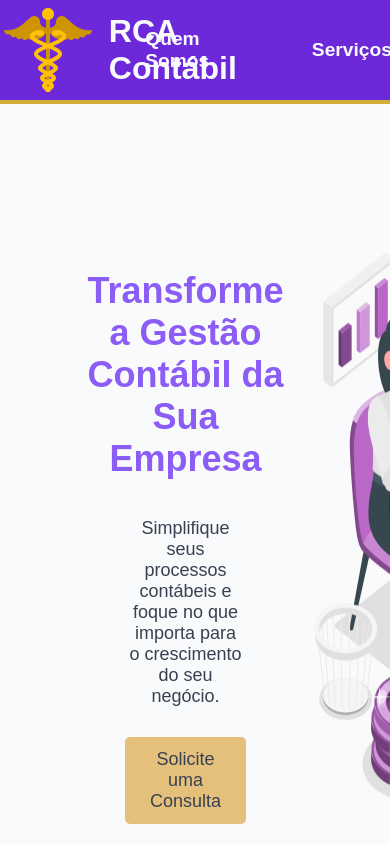
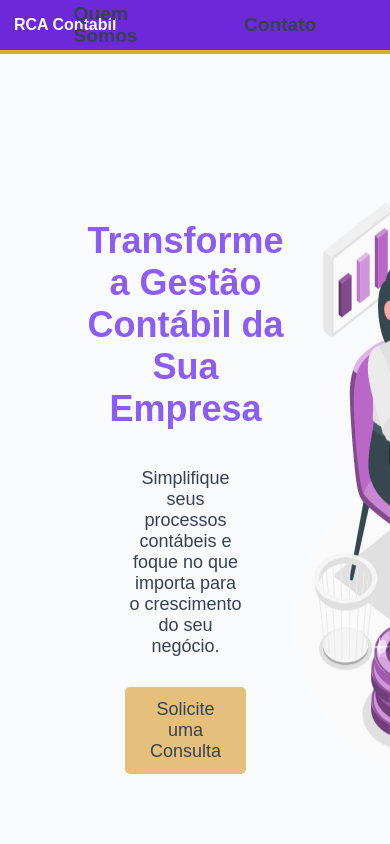
Before and after one commit to JbRodrigues/RCA-Contabilidade, a plain HTML site: page index.html in a window 390 px wide. Shown: the top 844 px of the page. Drawn offline with Linux system fonts and the light colour scheme.

Commit message:
Adjust responsivity

```diff
--- a/assets/css/components/navbar.css
+++ b/assets/css/components/navbar.css
@@ -8,6 +8,10 @@ header {
   display: flex;
   align-items: center;
   justify-content: space-evenly;
+}
+
+.nav-drop {
+  display: none;
 }
 
 .nav-title-container {
@@ -26,11 +30,20 @@ header {
   padding: 0.3rem;
 }
 
+.drop-button {
+  display: none;
+}
+
 .nav-text-container {
   display: flex;
   justify-content: center;
   width: 50%;
   margin: 0.3rem;
+}
+
+.nav-text-container li {
+  text-decoration: none;
+  list-style-type: none;
 }
 
 .nav-text {
@@ -56,3 +69,62 @@ hr {
   border: 2px solid var(--highlight);
   margin-top: 0;
 }
+
+/*RESPONSIVIDADE--------------------------------------------------------*/
+
+@media (max-width: 768px) {
+  .navbar {
+    height: 50px;
+    display: flex;
+    align-items: center;
+    justify-content: space-around;
+  }
+
+  .nav-title-container img {
+    display: none;
+  }
+  .nav-title {
+    display: flex;
+    align-items: center;
+    justify-content: start;
+    margin: 0.1rem;
+    font-size: 1rem;
+    color: var(--base);
+  }
+
+  .drop-button {
+    display: block;
+    width: 50px;
+    height: 50px;
+    color: var(--base);
+  }
+
+  .nav-text-container {
+    display: flex;
+    flex-direction: row;
+    align-items: center;
+    justify-content: center;
+  }
+
+  .nav-text {
+    display: flex;
+    align-items: center;
+    justify-content: center;
+    color: var(--neutral);
+    font-weight: bold;
+    font-size: larger;
+    text-decoration: none;
+    margin: 1rem;
+    padding: 0.3rem;
+  }
+
+  .nav-text:hover {
+    border: 1px solid var(--highlight);
+    border-radius: 5px;
+  }
+
+  hr {
+    border: 2px solid var(--highlight);
+    margin-top: 0;
+  }
+}
--- a/index.html
+++ b/index.html
@@ -20,11 +20,13 @@
           <h2 class="nav-title">RCA Contábil</h2>
         </div>
 
-        <div class="nav-text-container">
-          <a href="#quem-somos" class="nav-text quem-somos">Quem Somos</a>
-          <a href="#servicos" class="nav-text servicos">Serviços</a>
-          <a href="#form" class="nav-text nav-contact">Contato</a>
-        </div>
+        <ul class="nav-text-container">
+          <li>
+            <a href="#quem-somos" class="nav-text quem-somos">Quem Somos</a>
+          </li>
+          <li><a href="#form" class="nav-text nav-contact">Contato</a></li>
+          <li><a href="#servicos" class="nav-text servicos">Serviços</a></li>
+        </ul>
       </nav>
     </header>
     <hr />
```
Also changed, not shown: assets/images/icons/dropdown.png (added), assets/images/icons/dropdownWhite.png (added).
